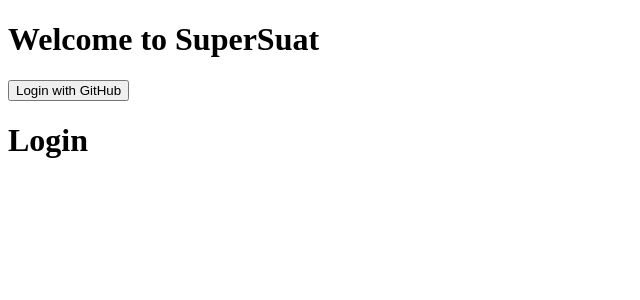
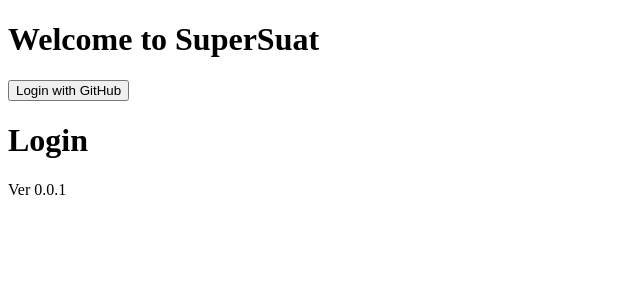
Before and after one commit to konbraphat51/SuperSuat, a React (Vite) app in the folder Front/: page /login in a window 1280 px wide. Shown: the top 300 px of the page, without its empty margins (0-640 px from the left). Built offline with nearby package versions, Linux system fonts and the light colour scheme; no server answers.

Commit message:
add footer

```diff
--- a/Front/src/App.tsx
+++ b/Front/src/App.tsx
@@ -1,5 +1,6 @@
 import { BrowserRouter, Routes, Route } from "react-router-dom";
 import { Header } from "./components/Header";
+import { Footer } from "./components/Footer";
 import { PageHome } from "./components/pages/home/PageHome";
 import { PageLogin } from "./components/pages/login/PageLogin";
 
@@ -13,6 +14,7 @@
 					<Route path="/login" element={<PageLogin />} />
 				</Routes>
 			</BrowserRouter>
+			<Footer />
 		</>
 	);
 }
--- /dev/null
+++ b/Front/src/components/Footer.tsx
@@ -0,0 +1,7 @@
+export const Footer = () => {
+	return (
+		<footer>
+			<p>Ver 0.0.1</p>
+		</footer>
+	);
+};
```
